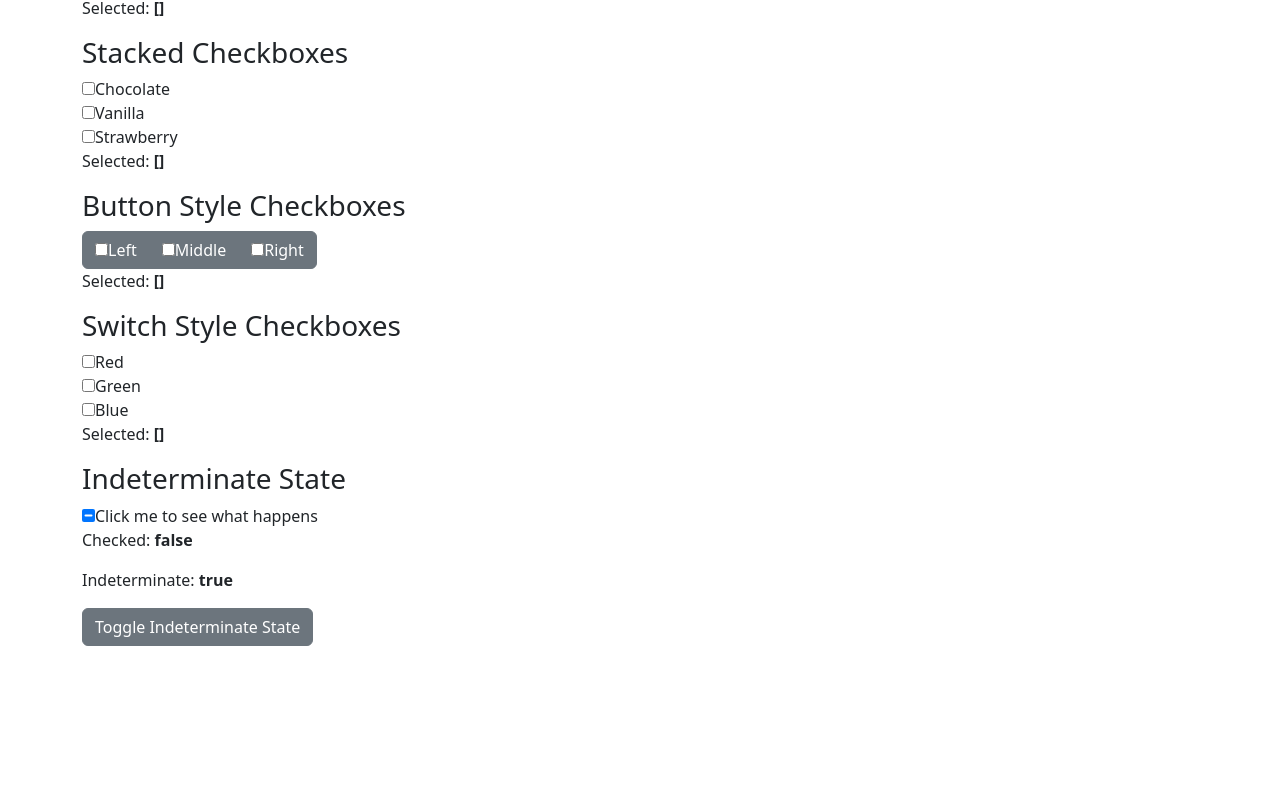
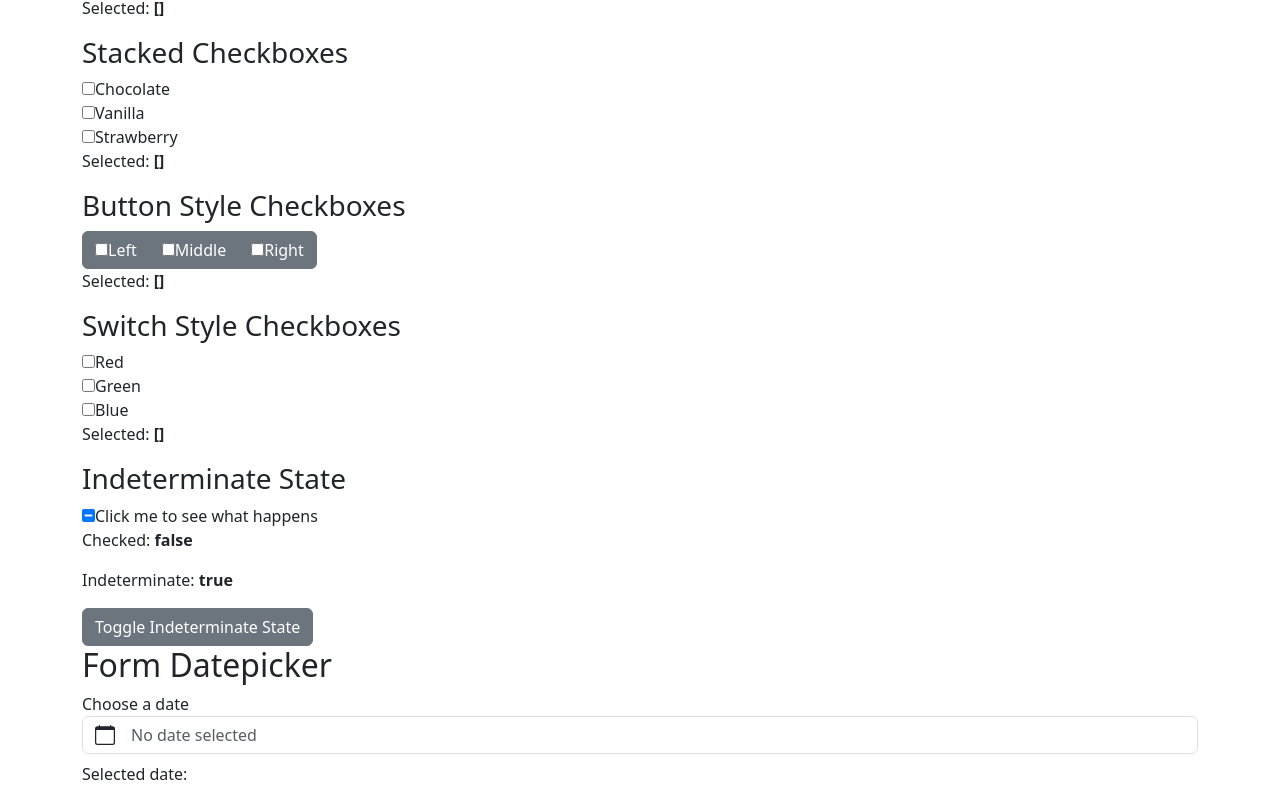
Before and after one commit to JavierDibo/boostrap-vue-proyecto, a Vue app: page /app/forms in a window 1280 px wide. Shown: the part 1018-1820 px from the top of the page. Before the commit the page ends 1664 px from the top, so only its background shows below. Built offline with nearby package versions, Linux system fonts and the light colour scheme.

Commit message:
Form Date

```diff
--- /dev/null
+++ b/src/components/FormDateDemo.vue
@@ -0,0 +1,21 @@
+<!-- FormDateDemo.vue -->
+<template>
+  <div>
+    <h2>Form Datepicker</h2>
+    <div>
+      <label for="example-datepicker">Choose a date</label>
+      <b-form-datepicker id="example-datepicker" v-model="selectedDate" class="mb-2"></b-form-datepicker>
+      <p>Selected date: {{ selectedDate }}</p>
+    </div>
+  </div>
+</template>
+
+<script>
+export default {
+  data() {
+    return {
+      selectedDate: ''
+    }
+  }
+}
+</script>
--- a/src/views/FormsView.vue
+++ b/src/views/FormsView.vue
@@ -5,6 +5,7 @@
       <h1 class="mb-4">Forms Components</h1>
       <FormDemo />
       <FormCheckboxDemo />
+      <FormDateDemo />
     </div>
   </b-container>
 </template>
@@ -14,8 +15,10 @@
 
 import FormDemo from "@/components/FormDemo.vue";
 import FormCheckboxDemo from "@/components/FormCheckboxDemo.vue";
+import FormDateDemo from "@/components/FormDateDemo.vue";
 export default {
   components: {
+    FormDateDemo,
     FormCheckboxDemo,
     FormDemo,
   },
```
